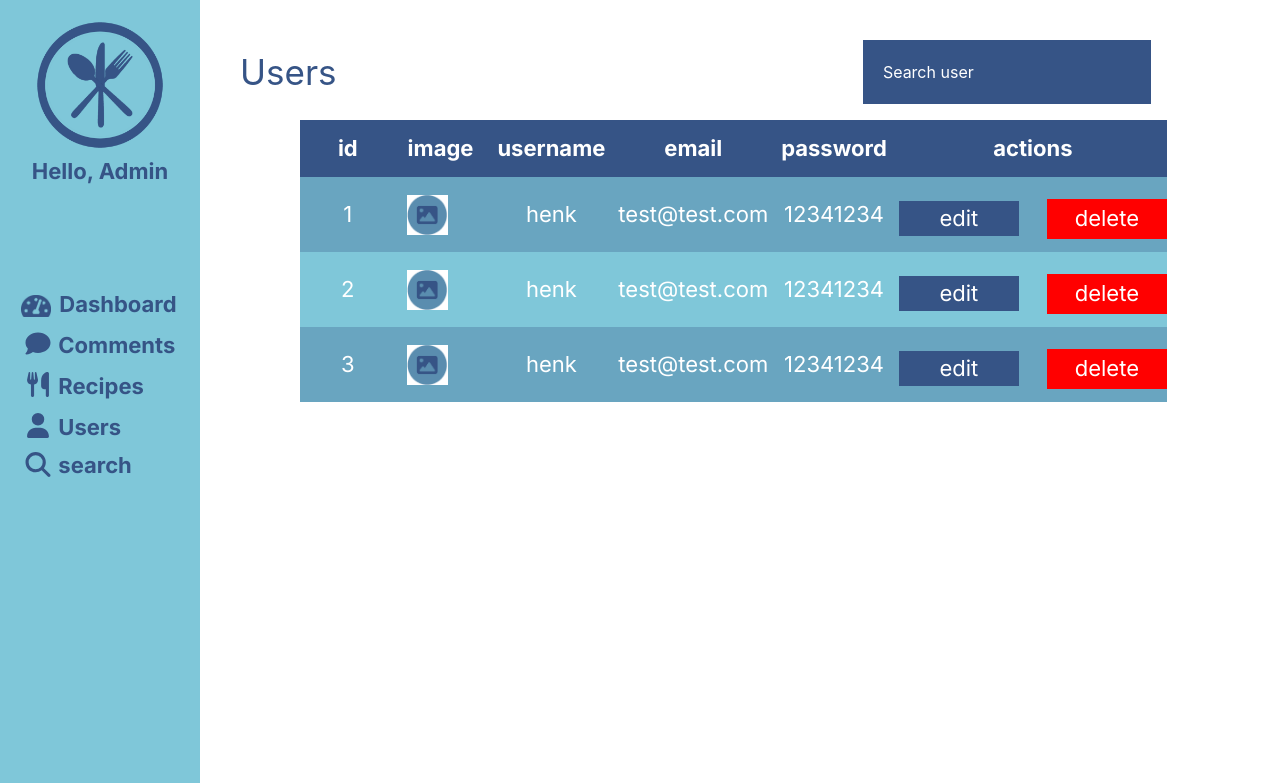
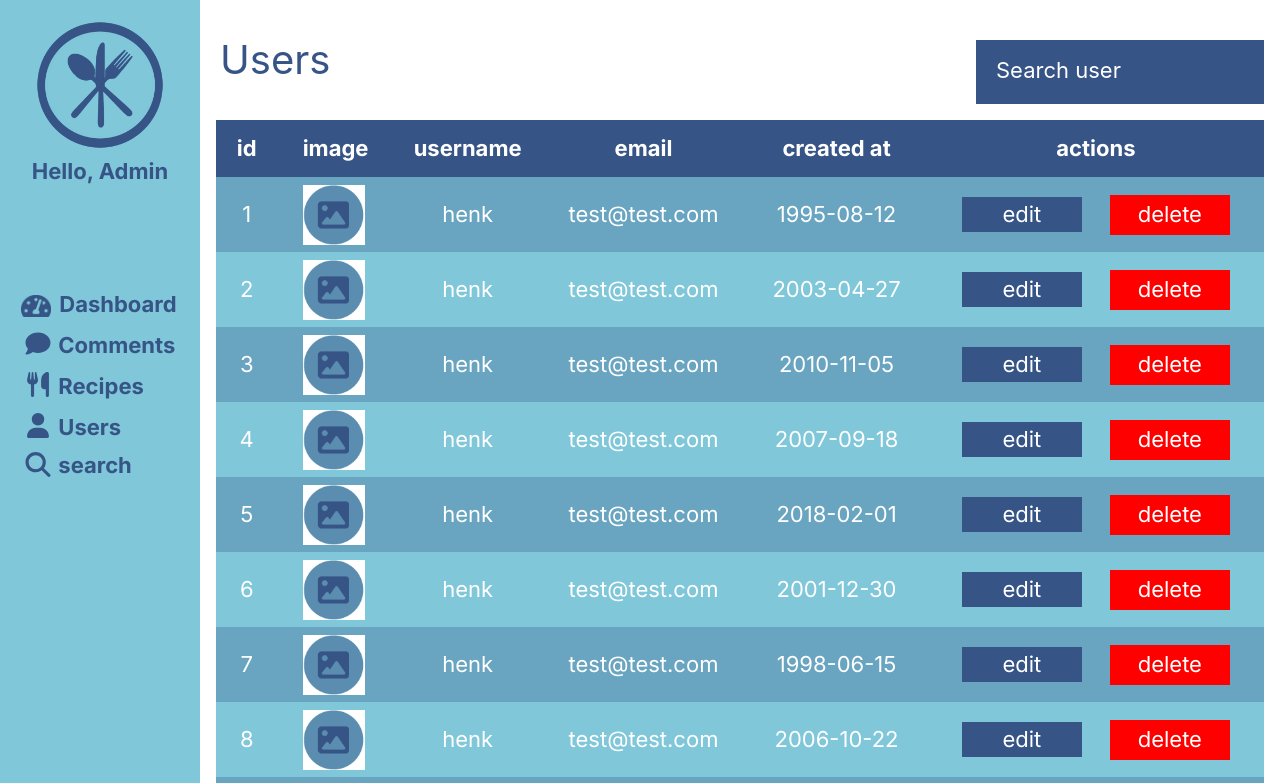
Before and after one commit to SimpleBites/FrontEnd, a React (Create React App) app in the folder app/: page /Panel in a window 1280 px wide. Shown: the top 783 px of the page. Built offline with nearby package versions, Linux system fonts and the light colour scheme.

Commit message:
commit for stuff

```diff
--- /dev/null
+++ b/app/public/data4.json
@@ -0,0 +1,284 @@
+{
+  "users": [
+    {
+      "id": 1,
+      "img": "/imgholder.png",
+      "name": "henk",
+      "email": "test@test.com",
+      "password": "1995-08-12"
+    },
+    {
+      "id": 2,
+      "img": "/imgholder.png",
+      "name": "henk",
+      "email": "test@test.com",
+      "password": "2003-04-27"
+    },
+    {
+      "id": 3,
+      "img": "/imgholder.png",
+      "name": "henk",
+      "email": "test@test.com",
+      "password": "2010-11-05"
+    },
+    {
+      "id": 4,
+      "img": "/imgholder.png",
+      "name": "henk",
+      "email": "test@test.com",
+      "password": "2007-09-18"
+    },
+    {
+      "id": 5,
+      "img": "/imgholder.png",
+      "name": "henk",
+      "email": "test@test.com",
+      "password": "2018-02-01"
+    },
+    {
+      "id": 6,
+      "img": "/imgholder.png",
+      "name": "henk",
+      "email": "test@test.com",
+      "password": "2001-12-30"
+    },
+    {
+      "id": 7,
+      "img": "/imgholder.png",
+      "name": "henk",
+      "email": "test@test.com",
+      "password": "1998-06-15"
+    },
+    {
+      "id": 8,
+      "img": "/imgholder.png",
+      "name": "henk",
+      "email": "test@test.com",
+      "password": "2006-10-22"
+    },
+    {
+      "id": 9,
+      "img": "/imgholder.png",
+      "name": "henk",
+      "email": "test@test.com",
+      "password": "2004-03-08"
+    },
+    {
+      "id": 10,
+      "img": "/imgholder.png",
+      "name": "henk",
+      "email": "test@test.com",
+      "password": "2015-07-19"
+    },
+    {
+      "id": 11,
+      "img": "/imgholder.png",
+      "name": "henk",
+      "email": "test@test.com",
+      "password": "2009-09-03"
+    },
+    {
+      "id": 12,
+      "img": "/imgholder.png",
+      "name": "henk",
+      "email": "test@test.com",
+      "password": "2019-04-14"
+    },
+    {
+      "id": 13,
+      "img": "/imgholder.png",
+      "name": "DITMAR",
+      "email": "test@test.com",
+      "password": "2013-08-25"
+    },
+    {
+      "id": 14,
+      "img": "/imgholder.png",
+      "name": "John Doe",
+      "email": "john.doe@example.com",
+      "password": "1992-11-30"
+    },
+    {
+      "id": 15,
+      "img": "/imgholder.png",
+      "name": "Alice Smith",
+      "email": "alice.smith@example.com",
+      "password": "1985-05-17"
+    },
+    {
+      "id": 16,
+      "img": "/imgholder.png",
+      "name": "Bob Johnson",
+      "email": "bob.johnson@example.com",
+      "password": "1979-09-22"
+    },
+    {
+      "id": 17,
+      "img": "/imgholder.png",
+      "name": "Emily Brown",
+      "email": "emily.brown@example.com",
+      "password": "2000-03-08"
+    },
+    {
+      "id": 18,
+      "img": "/imgholder.png",
+      "name": "David Wilson",
+      "email": "david.wilson@example.com",
+      "password": "1998-07-12"
+    },
+    {
+      "id": 19,
+      "img": "/imgholder.png",
+      "name": "Sophia Miller",
+      "email": "sophia.miller@example.com",
+      "password": "1994-01-25"
+    },
+    {
+      "id": 20,
+      "img": "/imgholder.png",
+      "name": "James Taylor",
+      "email": "james.taylor@example.com",
+      "password": "1989-12-03"
+    },
+    {
+      "id": 21,
+      "img": "/imgholder.png",
+      "name": "Olivia Martinez",
+      "email": "olivia.martinez@example.com",
+      "password": "1983-04-16"
+    },
+    {
+      "id": 22,
+      "img": "/imgholder.png",
+      "name": "Michael Anderson",
+      "email": "michael.anderson@example.com",
+      "password": "1977-08-29"
+    },
+    {
+      "id": 23,
+      "img": "/imgholder.png",
+      "name": "Emma Thomas",
+      "email": "emma.thomas@example.com",
+      "password": "1996-06-02"
+    },
+    {
+      "id": 24,
+      "img": "/imgholder.png",
+      "name": "Liam Hernandez",
+      "email": "liam.hernandez@example.com",
+      "password": "1991-10-14"
+    },
+    {
+      "id": 25,
+      "img": "/imgholder.png",
+      "name": "Isabella Lopez",
+      "email": "isabella.lopez@example.com",
+      "password": "1980-02-18"
+    },
+    {
+      "id": 26,
+      "img": "/imgholder.png",
+      "name": "William Perez",
+      "email": "william.perez@example.com",
+      "password": "1999-11-26"
+    },
+    {
+      "id": 27,
+      "img": "/imgholder.png",
+      "name": "Ava Scott",
+      "email": "ava.scott@example.com",
+      "password": "2002-07-03"
+    },
+    {
+      "id": 28,
+      "img": "/imgholder.png",
+      "name": "Alexander Ramirez",
+      "email": "alexander.ramirez@example.com",
+      "password": "1975-05-09"
+    },
+    {
+      "id": 29,
+      "img": "/imgholder.png",
+      "name": "Mia Gonzalez",
+      "email": "mia.gonzalez@example.com",
+      "password": "1987-09-21"
+    },
+    {
+      "id": 30,
+      "img": "/imgholder.png",
+      "name": "Benjamin Martinez",
+      "email": "benjamin.martinez@example.com",
+      "password": "1986-12-05"
+    },
+    {
+      "id": 31,
+      "img": "/imgholder.png",
+      "name": "Charlotte Young",
+      "email": "charlotte.young@example.com",
+      "password": "1993-03-17"
+    },
+    {
+      "id": 32,
+      "img": "/imgholder.png",
+      "name": "Elijah Torres",
+      "email": "elijah.torres@example.com",
+      "password": "2005-01-29"
+    },
+    {
+      "id": 33,
+      "img": "/imgholder.png",
+      "name": "Harper Rivera",
+      "email": "harper.rivera@example.com",
+      "password": "1976-08-13"
+    },
+    {
+      "id": 34,
+      "img": "/imgholder.png",
+      "name": "Amelia Hill",
+      "email": "amelia.hill@example.com",
+      "password": "1997-04-07"
+    },
+    {
+      "id": 35,
+      "img": "/imgholder.png",
+      "name": "Henry Wright",
+      "email": "henry.wright@example.com",
+      "password": "1978-06-11"
+    },
+    {
+      "id": 36,
+      "img": "/imgholder.png",
+      "name": "Luna Ward",
+      "email": "luna.ward@example.com",
+      "password": "1984-02-23"
+    },
+    {
+      "id": 37,
+      "img": "/imgholder.png",
+      "name": "Logan Foster",
+      "email": "logan.foster@example.com",
+      "password": "2008-10-06"
+    },
+    {
+      "id": 38,
+      "img": "/imgholder.png",
+      "name": "Sofia Perry",
+      "email": "sofia.perry@example.com",
+      "password": "2006-03-31"
+    },
+    {
+      "id": 39,
+      "img": "/imgholder.png",
+      "name": "Lucas Nelson",
+      "email": "lucas.nelson@example.com",
+      "password": "1979-07-25"
+    },
+    {
+      "id": 40,
+      "img": "/imgholder.png",
+      "name": "Ella Powell",
+      "email": "ella.powell@example.com",
+      "password": "1990-09-08"
+    }
+  ]
+}
--- a/app/public/index.html
+++ b/app/public/index.html
@@ -26,7 +26,7 @@
       work correctly both with client-side routing and a non-root public URL.
       Learn how to configure a non-root public URL by running `npm run build`.
     -->
-    <title>React App</title>
+    <title>Simple bites</title>
     <link href="./app.css" rel="stylesheet" />
   </head>
   <body>
--- a/app/src/components/adminNav.js
+++ b/app/src/components/adminNav.js
@@ -24,13 +24,13 @@ export default function AdminNav() {
                                         <p className='mb-2 Content-Nav-Admin'>Comments</p>
                                    </div>
                               </CustomLink>
-                              <CustomLink to="/Adminrecipes" className="link">
+                              <CustomLink to="/Admin/recipes" className="link">
                                    <div className="flex items-center">
                                         <FontAwesomeIcon icon={faUtensils} className='admin-nav-icons' />
                                         <p className='mb-2 Content-Nav-Admin'>Recipes</p>
                                    </div>
                               </CustomLink>
-                              <CustomLink to="/Users" className="link">
+                              <CustomLink to="/panel" className="link">
                                    <div className="flex items-center">
                                         <FontAwesomeIcon icon={faUser} className='admin-nav-icons' />
                                         <p className='mb-2 Content-Nav-Admin'>Users</p>
--- a/app/src/components/pages/Panel.js
+++ b/app/src/components/pages/Panel.js
@@ -1,16 +1,20 @@
 import React, { useState, useEffect } from 'react';
 import AdminNav from '../adminNav';
-import "./admin.css"
+import "./admin.css";
 
 export default function Panel() {
-  const [recipes, setRecipes] = useState([]);
+  const [users, setUsers] = useState([]);
+  const [currentPage, setCurrentPage] = useState(1);
+  const [searchQuery, setSearchQuery] = useState('');
+  const usersPerPage = 10;
 
   useEffect(() => {
     const fetchData = async () => {
       try {
-        const response = await fetch('/data2.json');
+        const response = await fetch('/data4.json');
         const data = await response.json();
-        setRecipes(data.recipes);
+        console.log('Fetched data:', data); // Log the fetched data
+        setUsers(data.users || []);
       } catch (error) {
         console.error('Error fetching data:', error);
       }
@@ -19,14 +23,49 @@ export default function Panel() {
     fetchData();
   }, []);
 
+  const totalPages = Math.ceil(users.length / usersPerPage);
+
+  const pageNumbers = [];
+  for (let i = 1; i <= totalPages; i++) {
+    pageNumbers.push(i);
+  }
+
+  const handleClick = (pageNumber) => {
+    setCurrentPage(pageNumber);
+  };
+
+  const indexOfLastUser = currentPage * usersPerPage;
+  const indexOfFirstUser = indexOfLastUser - usersPerPage;
+  const filteredUsers = users.filter(user => user.name.toLowerCase().includes(searchQuery.toLowerCase()));
+  const currentUsers = filteredUsers.slice(indexOfFirstUser, indexOfLastUser);
+
+  const handleSearch = (e) => {
+    setSearchQuery(e.target.value);
+    setCurrentPage(1);
+  };
+
+  const handleEdit = (id) => {
+    console.log(`Edit user with id ${id}`);
+  };
+
+  const handleDelete = (id) => {
+    console.log(`Delete user with id ${id}`);
+  };
+
   return (
     <div className="flex">
       <AdminNav />
-      <div className="container-whole-page">
+      <div className="container-whole-page w-full">
         <div className="flex items-center justify-between mb-4">
-          <h1 className="Users-panel-css ml-10 mt-10">Users</h1>
+          <h1 className="Users-panel-css ml-5 mt-4">Users</h1>
           <div className="flex">
-            <input className="mr-4 py-2 px-4 mr-10 mt-10 search-user-thingy" type="text" placeholder="Search user" />
+            <input
+              className="mr-4 py-2 px-4 mr-10 mt-10 search-user-thingy"
+              type="text"
+              placeholder="Search user"
+              value={searchQuery}
+              onChange={handleSearch}
+            />
           </div>
         </div>
         <div className='table-container'>
@@ -37,42 +76,39 @@ export default function Panel() {
                 <th className='table-content'>image</th>
                 <th className='table-content'>username</th>
                 <th className='table-content'>email</th>
-              <th className='table-content'>password</th>
+                <th className='table-content'>created at</th>
                 <th className='table-content'>actions</th>
               </tr>
             </thead>
             <tbody>
-            <tr>
-              <td> <div className="ml-10 mr-10">1</div></td>
-              <td><img src='imgholder.png' style={{height: "40px", marginLeft: "10px"}} /></td>
-              <td>henk</td>
-              <td>test@test.com</td>
-              <td>12341234</td>
-              <button className='mr-2 mt-6 edit-btn'>edit</button>
-              <button className='delete-btn'>delete</button>
+              {currentUsers.map(user => (
+                <tr key={user.id}>
+                  <td>{user.id}</td>
+                  <td><img src={user.img} style={{ height: "60px", marginLeft: "10px" }} alt={user.name} /></td>
+                  <td>{user.name}</td>
+                  <td>{user.email}</td>
+                  <td>{user.password}</td>
+                  <td>
+                    <button className='mr-2 mt-6 edit-btn' onClick={() => handleEdit(user.id)}>edit</button>
+                    <button className='delete-btn' onClick={() => handleDelete(user.id)}>delete</button>
+                  </td>
                 </tr>
-            <tr>
-              <td><div className="ml-10 mr-10">2</div></td>
-              <td><img src='imgholder.png' style={{height: "40px", marginLeft: "10px"}} /></td>
-              <td>henk</td>
-              <td>test@test.com</td>
-              <td>12341234</td>
-              <button className='mr-2 mt-6 edit-btn'>edit</button>
-              <button className='delete-btn'>delete</button>
-            </tr>
-            <tr>
-              <td><div className="ml-10 mr-10">3</div></td>
-              <td><img src='imgholder.png' style={{height: "40px", marginLeft: "10px"}}/></td>
-              <td>henk</td>
-              <td>test@test.com</td>
-              <td>12341234</td>
-              <button className='mr-2 mt-6 edit-btn'>edit</button>
-              <button className='delete-btn'>delete</button>
-            </tr>
-
+              ))}
             </tbody>
           </table>
         </div>
+        <div className="pagination">
+          {pageNumbers.map(number => (
+            <button
+              key={number}
+              onClick={() => handleClick(number)}
+              className={`next-btn ${currentPage === number ? 'selected' : ''}`}
+            >
+              {number}
+            </button>
+          ))}
+        </div>
+
       </div>
     </div>
   );
--- a/app/src/components/pages/admin.css
+++ b/app/src/components/pages/admin.css
@@ -44,7 +44,7 @@
 }
 
 .Users-panel-css {
-     font-size: 35px;
+     font-size: 40px;
      color: #365486;
 }
 
@@ -56,8 +56,8 @@
 }
 
 .table-container {
-     margin-left: 100px;
-
+     padding-left: 16px;
+     padding-right: 16px;
 }
 
 .table thead tr {
@@ -84,11 +84,25 @@
      font-family: "Inter", sans-serif;
 }
 
+.table {
+     min-width: 100%;
+}
+
+.table td {
+     padding-left: 16px;
+     padding-right: 16px;
+}
+
+.table td button {
+     margin-top: auto;
+     margin-bottom: auto;
+}
 
 
 .search-user-thingy::placeholder {
      color: white;
      opacity: 1;
+     font-size: 22px;
 }
 
 .search-user-thingy {
@@ -121,3 +135,30 @@
      background-color: red;
      margin-left: 20px;
 }
+
+.next-btn:nth-child(odd) {
+     color: white;
+     background-color: #365486;
+     width: 38px;
+     height: 38px;
+     font-size: 25px;
+     font-family: "Inter", sans-serif;
+
+}
+
+.next-btn:nth-child(2n) {
+     color: white;
+     background-color: #36548685;
+     width: 38px;
+     height: 38px;
+     margin-top: 20px;
+     font-size: 25px;
+     font-family: "Inter", sans-serif;
+}
+
+
+
+
+   .next-btn.selected {
+     border: 2px solid #7FC7D9; /* Add border for the selected button */
+   }
--- a/app/src/components/pages/admin/comments.js
+++ b/app/src/components/pages/admin/comments.js
@@ -3,9 +3,11 @@ import AdminNav from '../../adminNav';
 
 export default function Comments() {
   return (
-    <div className="flex justify-start items-center h-screen">
+    <div className="flex">
       <AdminNav />
+      <div className='flex justify-start items-center h-screen'>
       <h1 className="text-3xl text-black ml-10">Comments :)</h1>
+    </div>
     </div>
   );
 }
```
Lines whose indentation alone changed are shown as unchanged.
